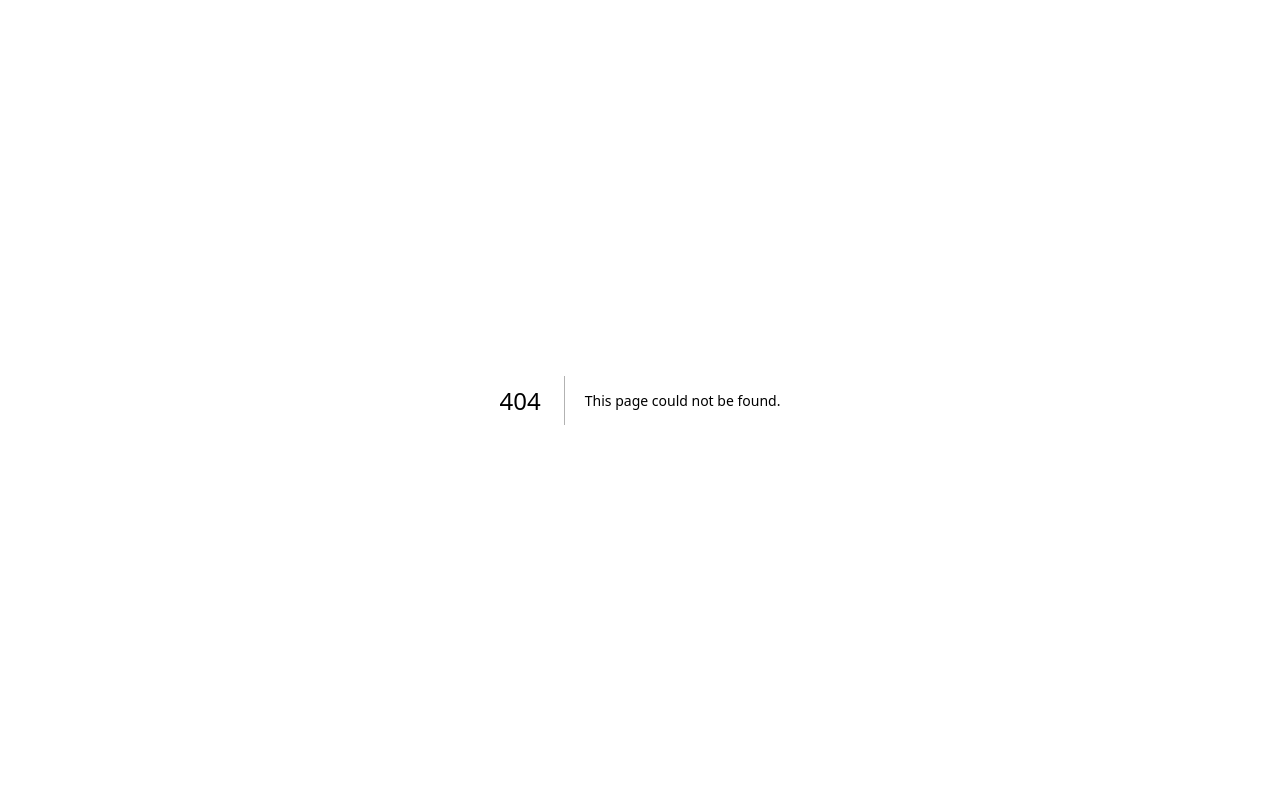
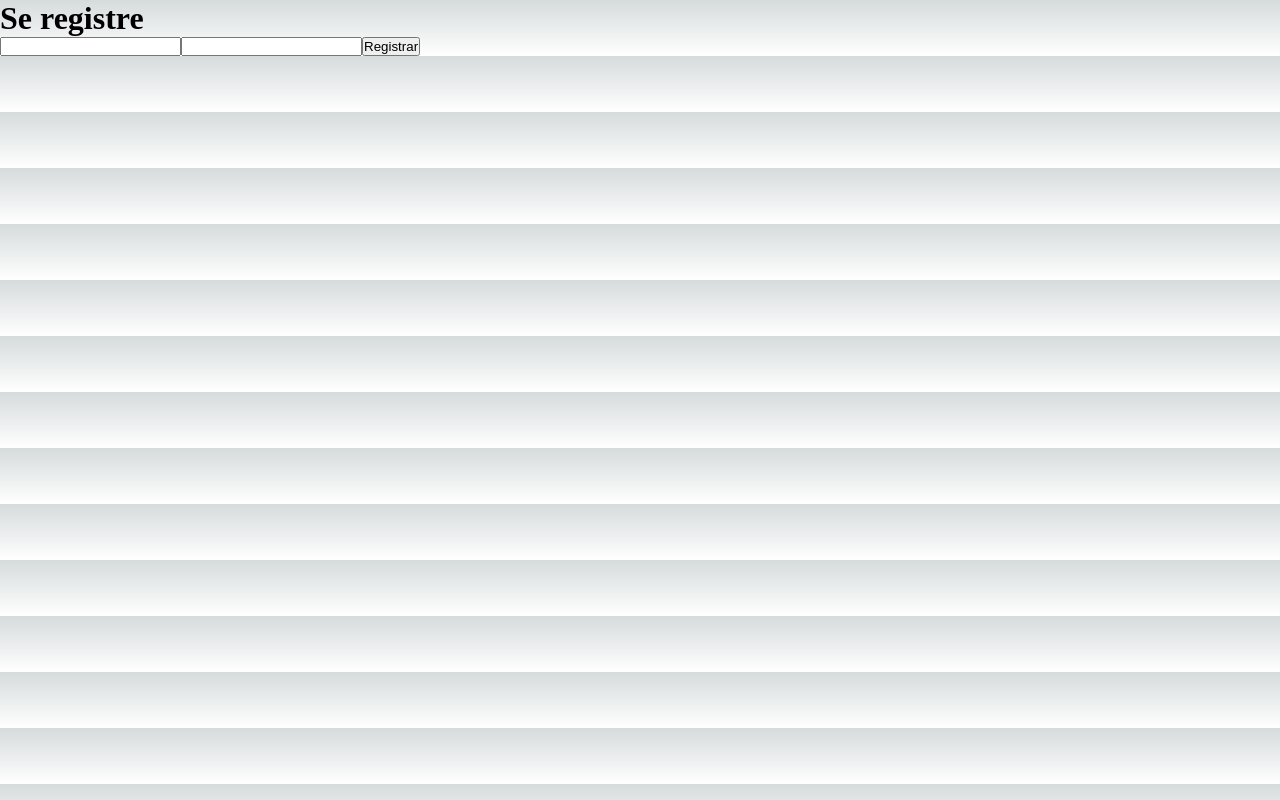
Before and after one commit to ricardosousabr/to-do-list-firebase, a Next.js app: page /register in a window 1280 px wide. Before the commit this address had no page. Built offline with nearby package versions, Linux system fonts and the light colour scheme.

Commit message:
feat: create form login

```diff
--- /dev/null
+++ b/pages/register.js
@@ -0,0 +1,11 @@
+import RigisterUserB from '../src/components/RigisterUser'
+
+export default function register() {
+  return (
+    <>
+      <div>
+        <RigisterUserB />
+      </div>
+    </>
+  )
+}
--- /dev/null
+++ b/src/components/RigisterUser/index.jsx
@@ -0,0 +1,16 @@
+export default function RigisterUserB() {
+  return (
+    <>
+      <div>
+        <h1>Se registre</h1>
+      </div>
+      <div>
+        <form>
+          <input type="text" />
+          <input type="text" />
+          <button>Registrar</button>
+        </form>
+      </div>
+    </>
+  )
+}
```
